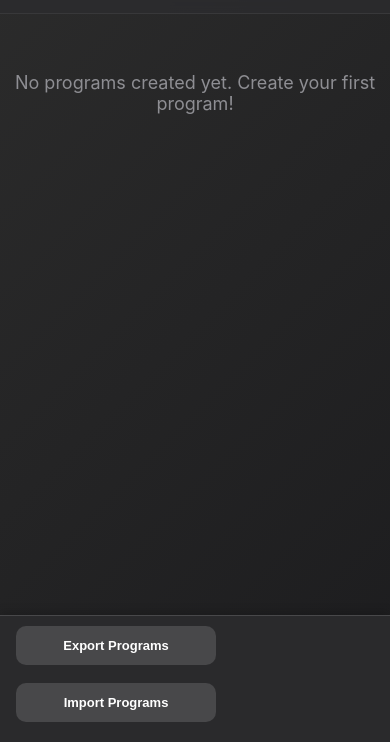
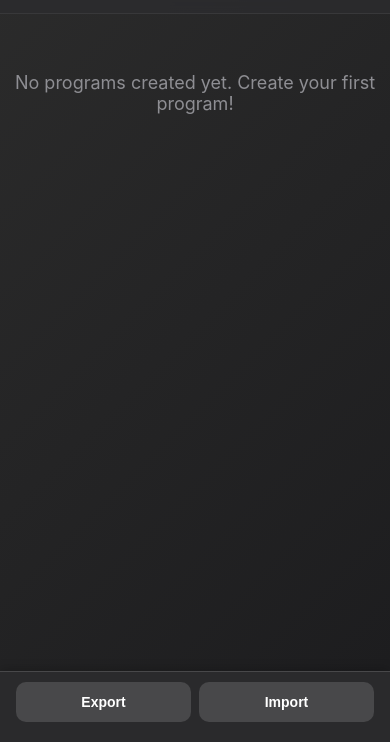
Before and after one commit to SpongesLost/alliballi-site, a plain HTML site: page index.html in a window 390 px wide. Shown: the part 102-844 px from the top of the page. Drawn offline with nearby package versions, Linux system fonts and the light colour scheme.

Commit message:
Fixed display of export import buttons

```diff
--- a/index.html
+++ b/index.html
@@ -183,8 +183,8 @@
         <!-- Fixed bottom buttons for import/export -->
         <div class="bottom-buttons">
             <div class="import-export-buttons">
-                <button class="btn btn-secondary" onclick="exportPrograms()">Export Programs</button>
-                <button class="btn btn-secondary" onclick="importPrograms()">Import Programs</button>
+                <button class="btn btn-secondary" onclick="exportPrograms()">Export</button>
+                <button class="btn btn-secondary" onclick="importPrograms()">Import</button>
             </div>
         </div>
     </div>
--- a/style.css
+++ b/style.css
@@ -63,7 +63,7 @@ body {
 
 .content {
     flex: 1;
-    padding: 16px 8px 80px;
+    padding: 16px 8px 100px;
     overflow-y: auto;
 }
 
@@ -423,14 +423,13 @@ body {
 .import-export-buttons {
     display: flex;
     gap: 12px;
-    flex-wrap: wrap;
+    flex-wrap: nowrap;
     justify-content: center;
     max-width: 400px;
     margin: 0 auto;
 }
 
 .import-export-buttons .btn {
-    min-width: 120px;
     font-size: 14px;
     flex: 1;
 }
@@ -1494,16 +1493,15 @@ input[type=number] {
     }
 
     .content {
-        padding: 16px 16px 80px;
+        padding: 16px 16px 100px;
     }
 
     .bottom-buttons {
         padding: 10px 16px;
     }
 
-    .import-export-buttons .btn {
-        min-width: 100px;
-        font-size: 13px;
+    .import-export-buttons {
+        gap: 8px;
     }
 
     .program-form {
@@ -1538,14 +1536,8 @@ input[type=number] {
     }
 
     .import-export-buttons {
-        flex-direction: column;
+        flex-direction: row;
         gap: 8px;
-    }
-
-    .import-export-buttons .btn {
-        min-width: auto;
-        width: 100%;
-        max-width: 200px;
     }
 
     .export-dialog {
```
